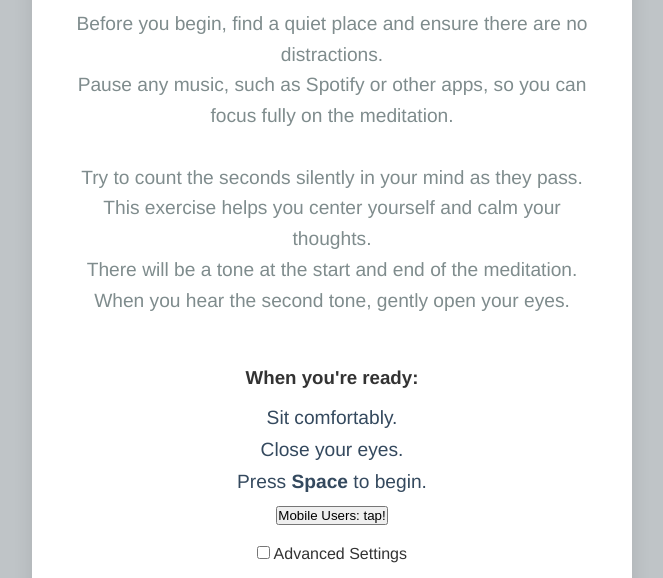
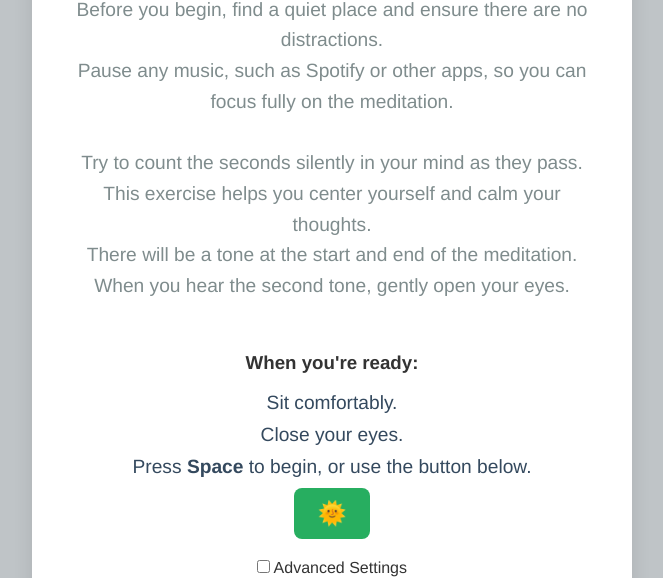
Before and after one commit to s0yun/2-Minutes, a plain HTML site: page index.html in a window 1280 px wide. Shown: the part 113-691 px from the top of the page, without its empty margins (308-971 px from the left). Drawn offline with Linux system fonts and the light colour scheme.

```diff
--- a/index.html
+++ b/index.html
@@ -20,8 +20,8 @@
             <ul>
                 <li>Sit comfortably.</li>
                 <li>Close your eyes.</li>
-                <li>Press <strong>Space</strong> to begin.</li>
-                <li><button type="button" id="startBtn">Mobile Users: tap!</button></li>
+                <li>Press <strong>Space</strong> to begin, or use the button below.</li>
+                <li><button type="button" id="startBtn">🌞</button></li>
             </ul>
         </p>
 
--- a/styles.css
+++ b/styles.css
@@ -63,6 +63,26 @@ ul li {
     font-size: 1.2em;
     color: #34495e; /* Darker color for the steps */
 }
+/* General button styling for all buttons */
+button {
+    padding: 12px 24px;
+    font-size: 1.2em;
+    background-color: #27ae60;
+    color: white;
+    border: none;
+    border-radius: 8px;
+    cursor: pointer;
+    transition: background-color 0.3s ease;
+    text-align: center;
+}
+
+button:hover {
+    background-color: #2ecc71;
+}
+
+button:active {
+    background-color: #1e8449;
+}
 .repeat-btn {
     padding: 12px 24px;
     font-size: 1.2em;
```
